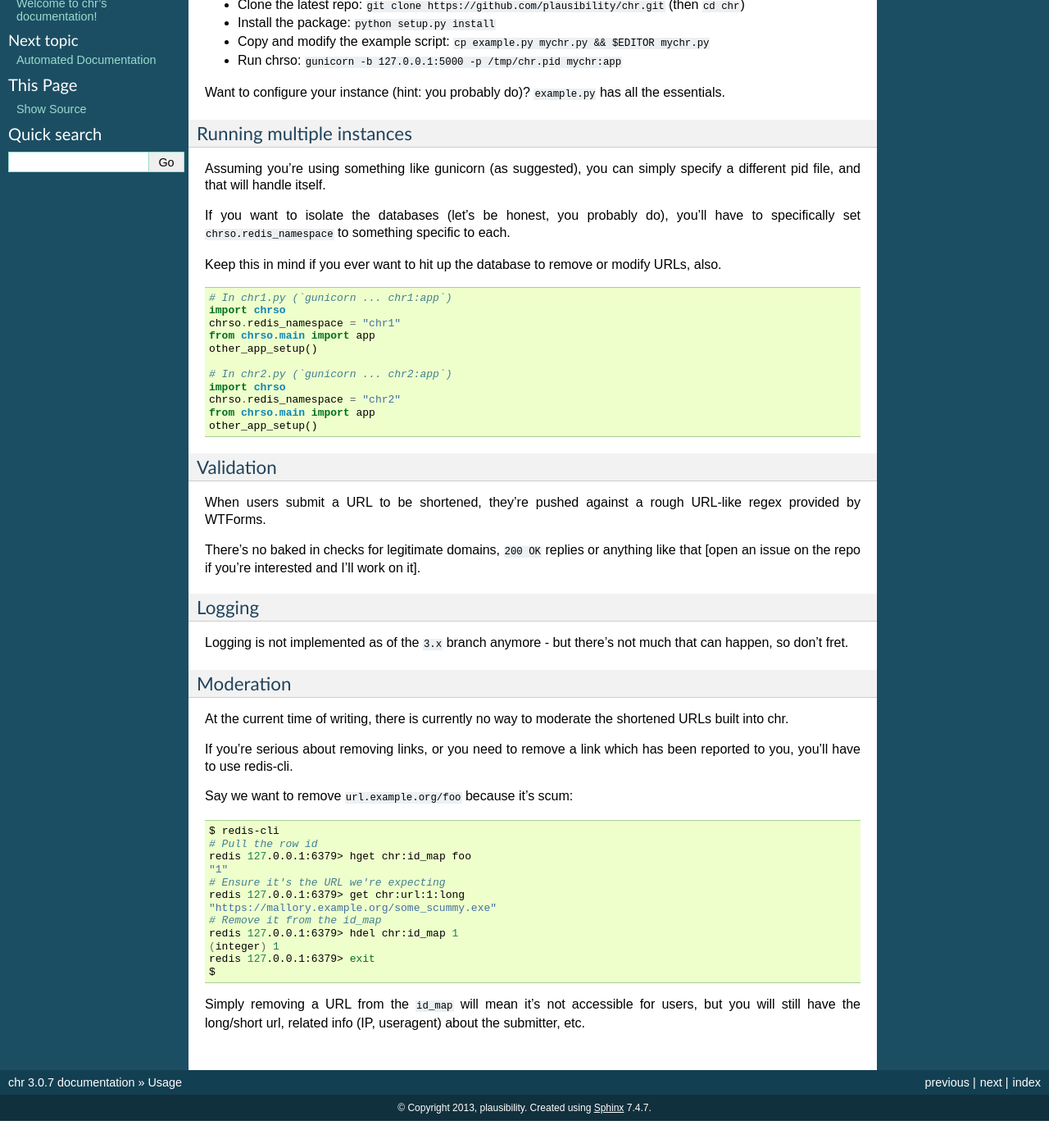
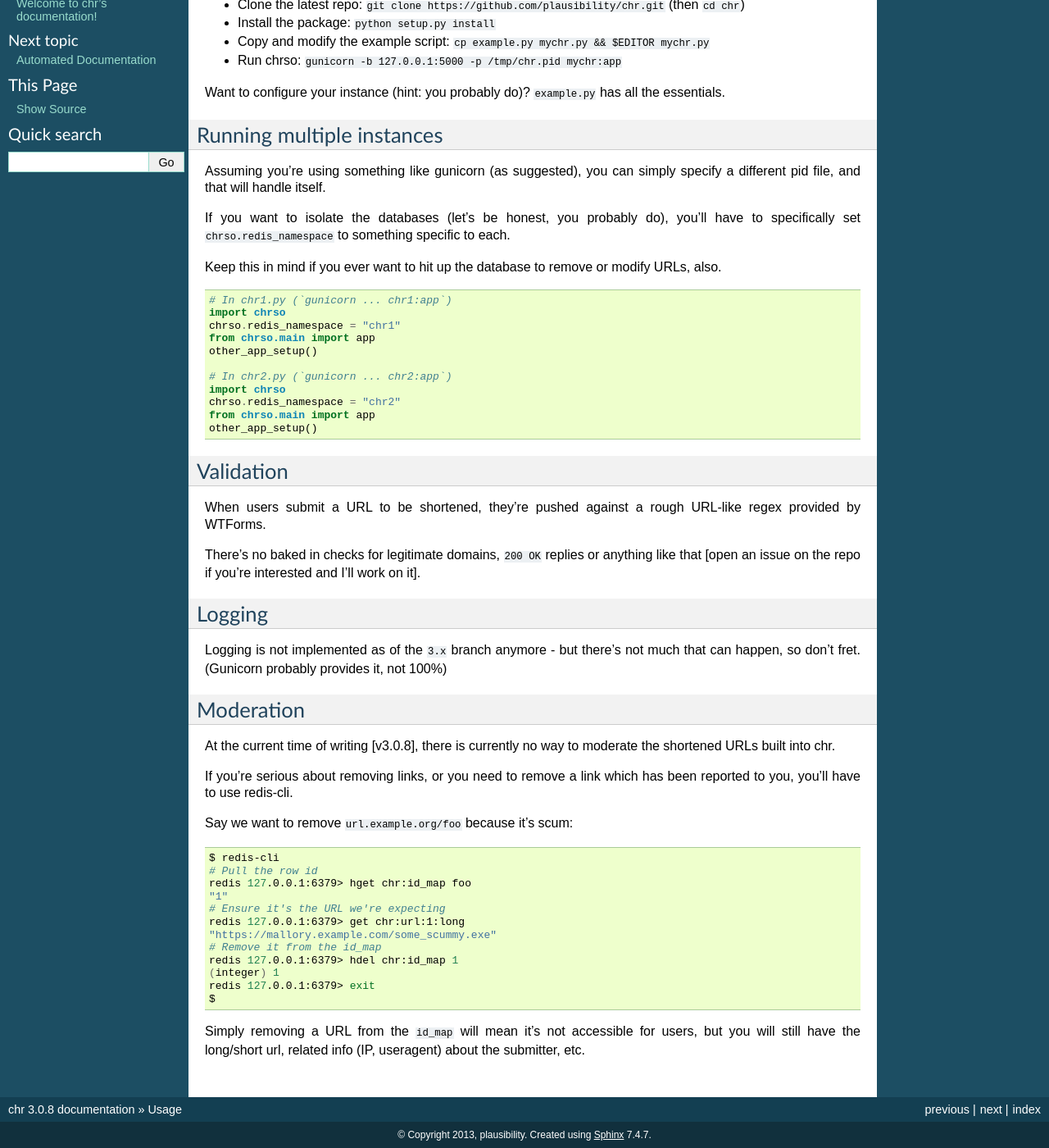
Before and after one commit to sysr-q/chr, a Sphinx documentation site: the page built from docs/usage.rst, in a window 1280 px wide and 1400 px high, scrolled down 227 px. Shown: the whole window at 82% size. Built offline with Sphinx 7.4.7, drawn with Linux system fonts in a browser that asks for light colours; before the commit the page ends 1594 px from its top, so only the background shows below that; some of the changed text lies outside the part shown.

Commit message:
Cleaned some garbage code, updated docs, updated todo, recalibrated flux capacitor, etc

```diff
--- a/chrso/__init__.py
+++ b/chrso/__init__.py
@@ -2,5 +2,5 @@
 """ chrso - the leanest (perhaps), meanest (if you look at it right)
     URL shortener written with Flask in the entire world (maybe...).
 """
-__version__ = "3.0.7"
+__version__ = "3.0.8"
 redis_namespace = None
--- a/docs/conf.py
+++ b/docs/conf.py
@@ -50,7 +50,7 @@ copyright = u'2013, plausibility'
 # The short X.Y version.
 version = '3.0'
 # The full version, including alpha/beta/rc tags.
-release = '3.0.7'
+release = '3.0.8'
 
 # The language for content autogenerated by Sphinx. Refer to documentation
 # for a list of supported languages.
--- a/docs/usage.rst
+++ b/docs/usage.rst
@@ -5,6 +5,7 @@ What good is a URL shortener if it's not shortening URLs? None, I say. **NONE!**
 
 Installation
 ------------
+
 Installing chr is as easy as following these simple steps:
 
 - Clone the latest repo: ``git clone https://github.com/plausibility/chr.git`` (then ``cd chr``)
@@ -15,7 +16,8 @@ Installing chr is as easy as following these simple steps:
 Want to configure your instance (hint: you probably do)? ``example.py`` has all the essentials.
 
 Running multiple instances
-^^^^^^^^^^^^^^^^^^^^^^^^^^
+--------------------------
+
 Assuming you're using something like gunicorn (as suggested), you can simply specify a different pid file, and that will handle itself.
 
 If you want to isolate the databases (let's be honest, you probably do), you'll have to specifically set ``chrso.redis_namespace`` to something specific to each.
@@ -37,18 +39,22 @@ Keep this in mind if you ever want to hit up the database to remove or modify UR
     other_app_setup()
 
 Validation
-^^^^^^^^^^
+----------
+
 When users submit a URL to be shortened, they're pushed against a rough URL-like regex provided by WTForms.
 
 There's no baked in checks for legitimate domains, ``200 OK`` replies or anything like that [open an issue on the repo if you're interested and I'll work on it].
 
 Logging
-^^^^^^^
+-------
+
 Logging is not implemented as of the ``3.x`` branch anymore - but there's not much that can happen, so don't fret.
+(Gunicorn probably provides it, not 100%)
 
 Moderation
-^^^^^^^^^^
-At the current time of writing, there is currently no way to moderate the shortened URLs built into chr.
+----------
+
+At the current time of writing [v3.0.8], there is currently no way to moderate the shortened URLs built into chr.
 
 If you're serious about removing links, or you need to remove a link which has been reported to you,
 you'll have to use redis-cli.
@@ -63,7 +69,7 @@ Say we want to remove ``url.example.org/foo`` because it's scum:
     "1"
     # Ensure it's the URL we're expecting
     redis 127.0.0.1:6379> get chr:url:1:long
-    "https://mallory.example.org/some_scummy.exe"
+    "https://mallory.example.com/some_scummy.exe"
     # Remove it from the id_map
     redis 127.0.0.1:6379> hdel chr:id_map 1
     (integer) 1
--- a/setup.py
+++ b/setup.py
@@ -10,7 +10,7 @@ def long_desc():
 
 kw = {
     "name": "chr",
-    "version": "3.0.7",
+    "version": "3.0.8",
     "description": "Minimalistic Python based URL shortening service",
     "long_description": long_desc(),
     "url": "https://github.com/plausibility/chr",
```
Also changed, not shown: README.rst (+7 -4 lines), 1 other file.
